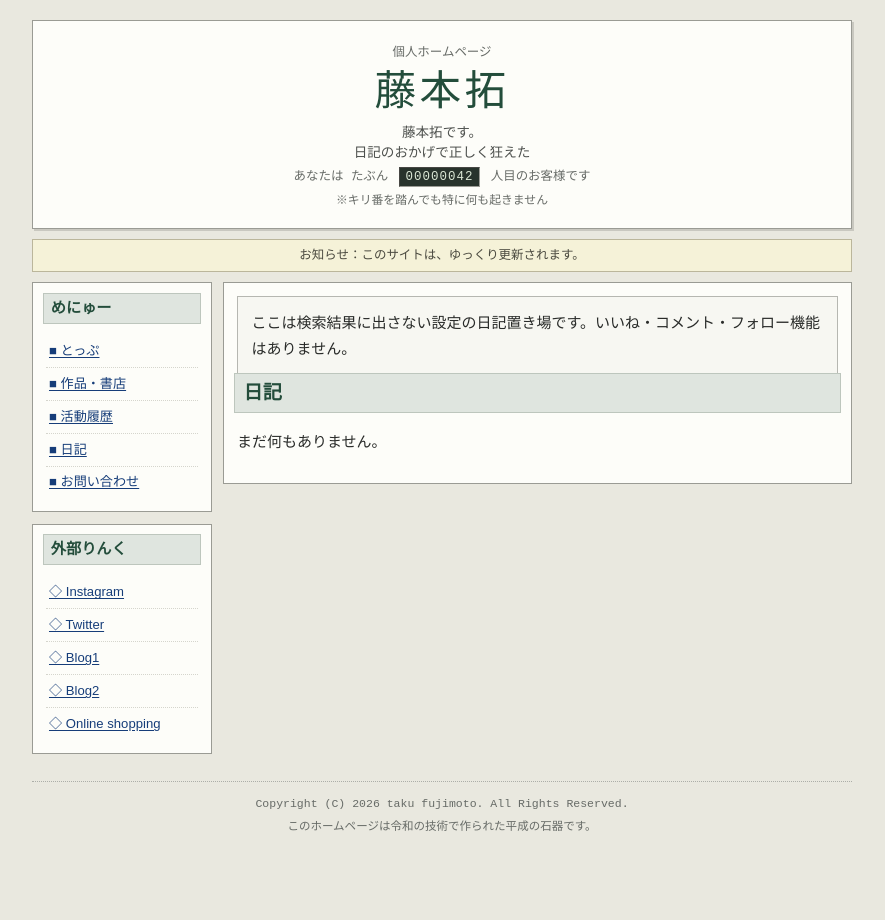
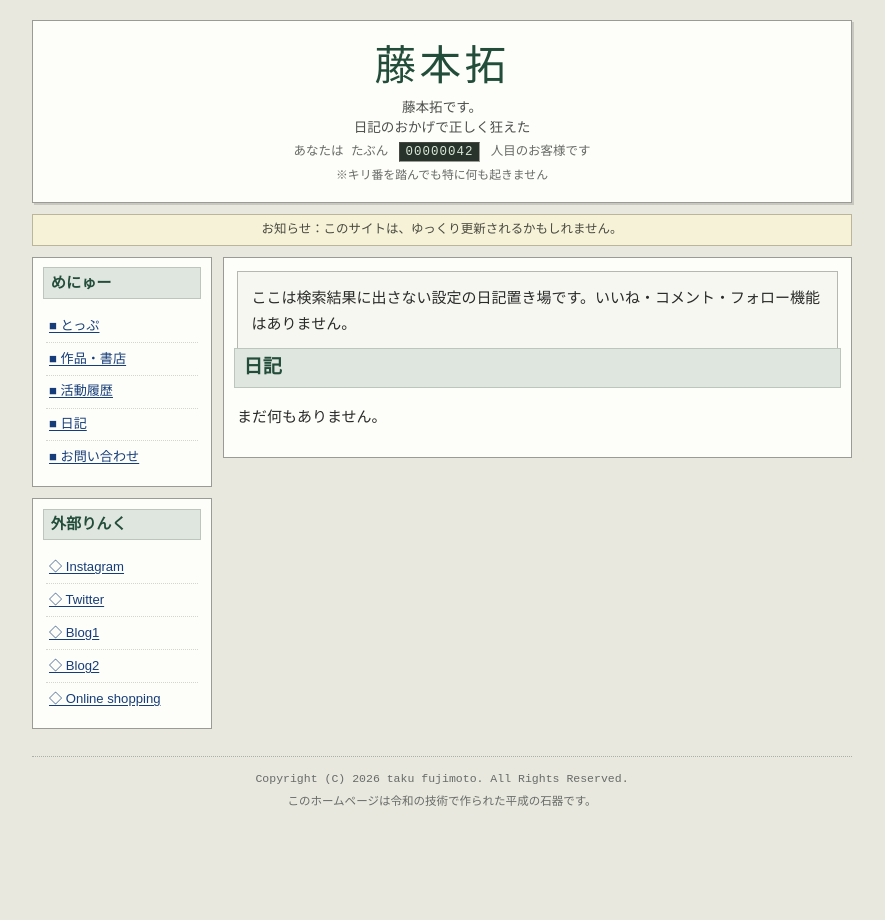
Before and after one commit to fujimototaku/fujimototaku.github.io, a Jekyll site: the page built from diary/index.html, in a window 1280 px wide. Shown: the whole page, without its empty margins (198-1083 px from the left). Built offline with Jekyll 4.4.1, drawn with Linux system fonts in a browser that asks for light colours; some of the changed lines change nothing that is shown.

Commit message:
更新: home.yml

```diff
--- a/_data/home.yml
+++ b/_data/home.yml
@@ -1,32 +1,36 @@
-updated_at: "2026-04-15T16:40:00+09:00"
+updated_at: 2026-04-15T07:40:00Z
 retro:
-  eyebrow: 個人ホームページ
-  ticker: お知らせ：このサイトは、ゆっくり更新されます。
+  ticker: お知らせ：このサイトは、ゆっくり更新されるかもしれません。
   intro: ここは日記、制作物、活動記録を置いておく個人サイトです。
-  subtext: いいね、フォロー、アルゴリズムはありません。たまたま来た人だけ見てください。
+  subtext: いいね、フォロー、アルゴリズムはありません。
 profile:
   name: 藤本拓
   image: /profile.jpg
   likes: 石・川・雪、書く、寝る、本当、チャットモンチー、Oasis、緑
   dislikes: 嘘つき、四則演算、セロリ、臭い人、運動
 announcements:
-  - date: "2026/06/28"
+  - date: 2026/06/28
     text: 日記のおかげで正しく狂えた２　発売
-  - date: "2026/03/29"
+  - date: 2026/03/29
     text: 「Indie Books Holiday」終了しました。
-  - date: "2026/02/22"
-    text: 「祝日自由市」終了しました。
+  - date: 2026/02/22
+    text: 祝日自由市
+  - date: 2025/05/11
+    text: 文学フリマ東京40
+  - date: 2025/05/11
+    text: 日記のおかげで正しく狂えた　発売
 stores:
   - area: 北海道
-    names: 私設図書館祝日(閲覧・販売) / 本と喫茶 NOMAD BOOKS / 古本とビール アダノンキ / Seesaw Books / 喫茶こん(閲覧) / 珈琲茶寮 こはく堂(閲覧) / よはくの本やさん / 夏森書店
+    names: 私設図書館祝日(閲覧・販売) / 本と喫茶 NOMAD BOOKS / 古本とビール アダノンキ / Seesaw Books /
+      喫茶こん(閲覧) / 珈琲茶寮 こはく堂(閲覧) / よはくの本やさん / 夏森書店
   - area: 東京・他
-    names: そぞろ書房(東京) / カルガモBOOKS(東京) / 日記屋 月日(東京) / yumegiwa books(京都) / エチュードブックス(大阪) / テントセンブックス(福岡)
+    names: そぞろ書房(東京) / カルガモBOOKS(東京) / 日記屋 月日(東京) / yumegiwa books(京都) /
+      エチュードブックス(大阪) / テントセンブックス(福岡)
 shop:
-  label: 通販
+  label: online shoping center
   url: https://10futa20.booth.pm/
 event:
-  label: 次のイベント
-  datetime: "2026-03-29T10:00:00+09:00"
+  label: next
 observatory:
   title: 定点観測（宇宙）
   youtube_id: vytmBNhc9ig
```
